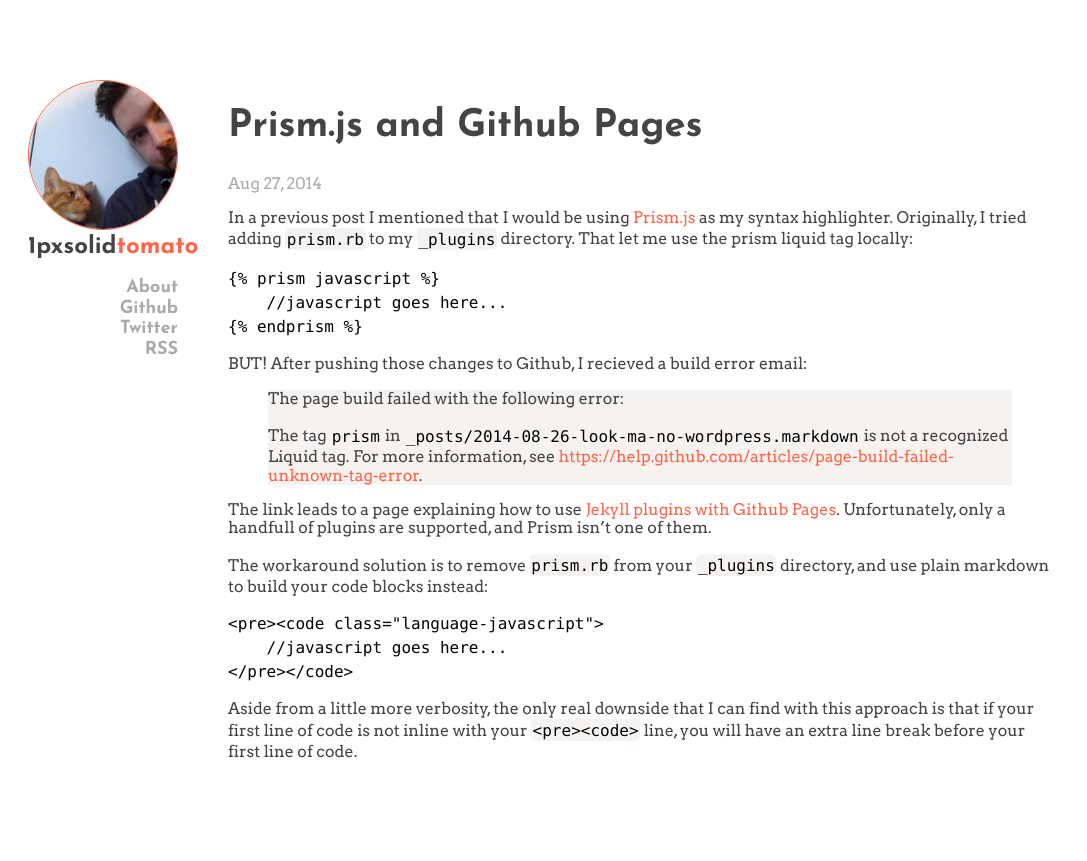
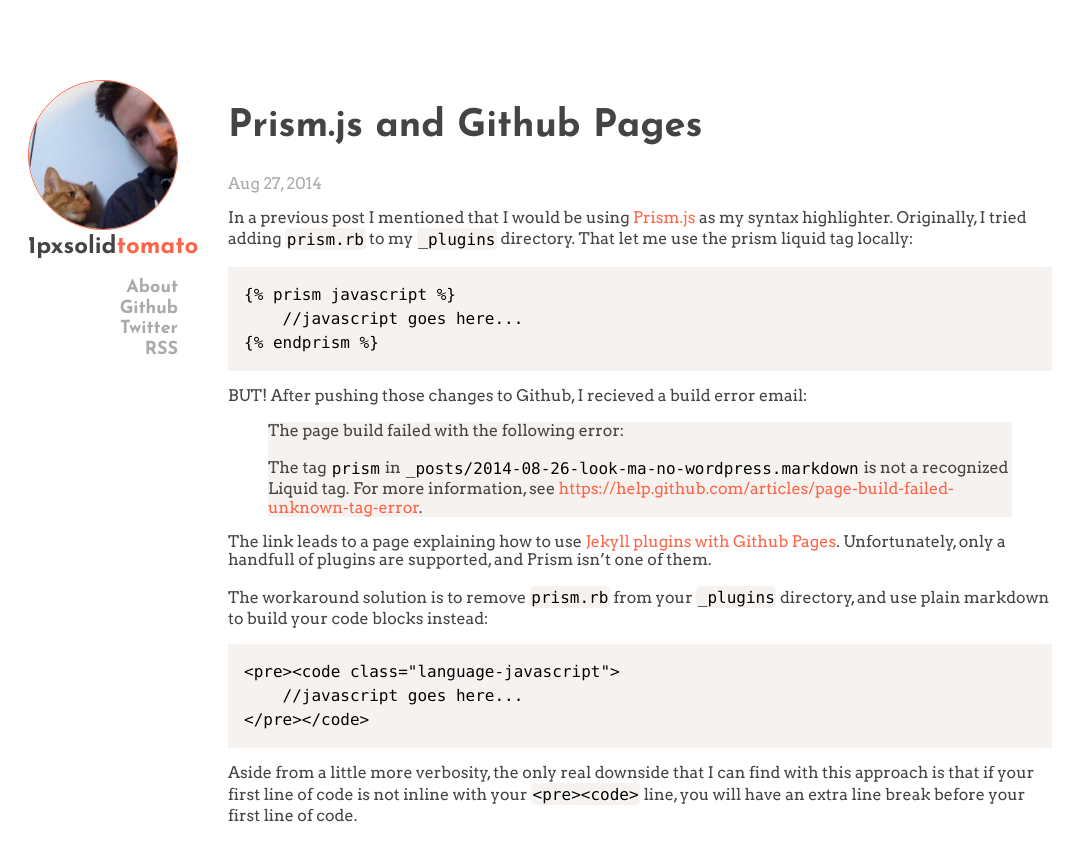
Before and after one commit to pcorey/pcorey.github.io, a Jekyll site: the page built from _posts/2104-08-27-prismjs-on-github-pages.markdown, in a window 1280 px wide. Shown: the top 861 px of the page, without its empty margins (0-1087 px from the left). Built offline with Jekyll 4.4.1, drawn with Linux system fonts in a browser that asks for light colours; nearby versions of some CDN libraries; library files that are not in the unit come from our copies.

Commit message:
Updated prism highlighting on post

```diff
--- a/_posts/2104-08-27-prismjs-on-github-pages.markdown
+++ b/_posts/2104-08-27-prismjs-on-github-pages.markdown
@@ -7,7 +7,7 @@
 
 In a previous post I mentioned that I would be using [Prism.js](http://prismjs.com/) as my syntax highlighter. Originally, I tried adding <code class="language-*">prism.rb</code> to my <code class="language-*">_plugins</code> directory. That let me use the prism liquid tag locally:
 
-<pre><code class="language-*">{{ "{% prism javascript "}}%}
+<pre class="language-*"><code class="language-*">{{ "{% prism javascript "}}%}
     //javascript goes here...
 {{ "{% endprism "}}%}
 </code></pre>
@@ -22,7 +22,7 @@
 
 The workaround solution is to remove <code class="language-*">prism.rb</code> from your <code class="language-*">_plugins</code> directory, and use plain markdown to build your code blocks instead:
 
-<pre><code class="language-*">&lt;pre&gt;&lt;code class="language-javascript"&gt;
+<pre class="language-*"><code class="language-*">&lt;pre&gt;&lt;code class="language-javascript"&gt;
     //javascript goes here...
 &lt;/pre&gt;&lt;/code&gt;
 </code></pre>
```
